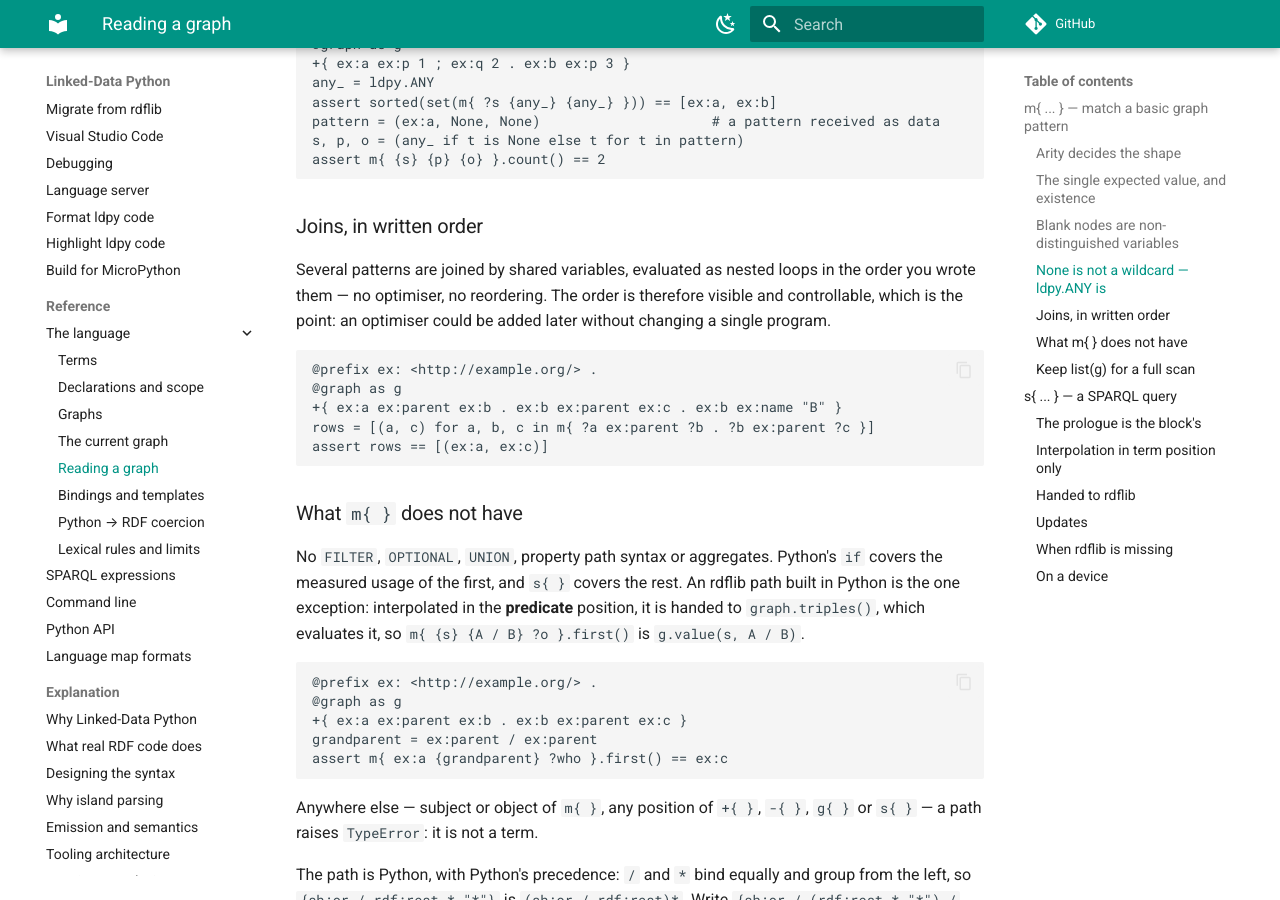
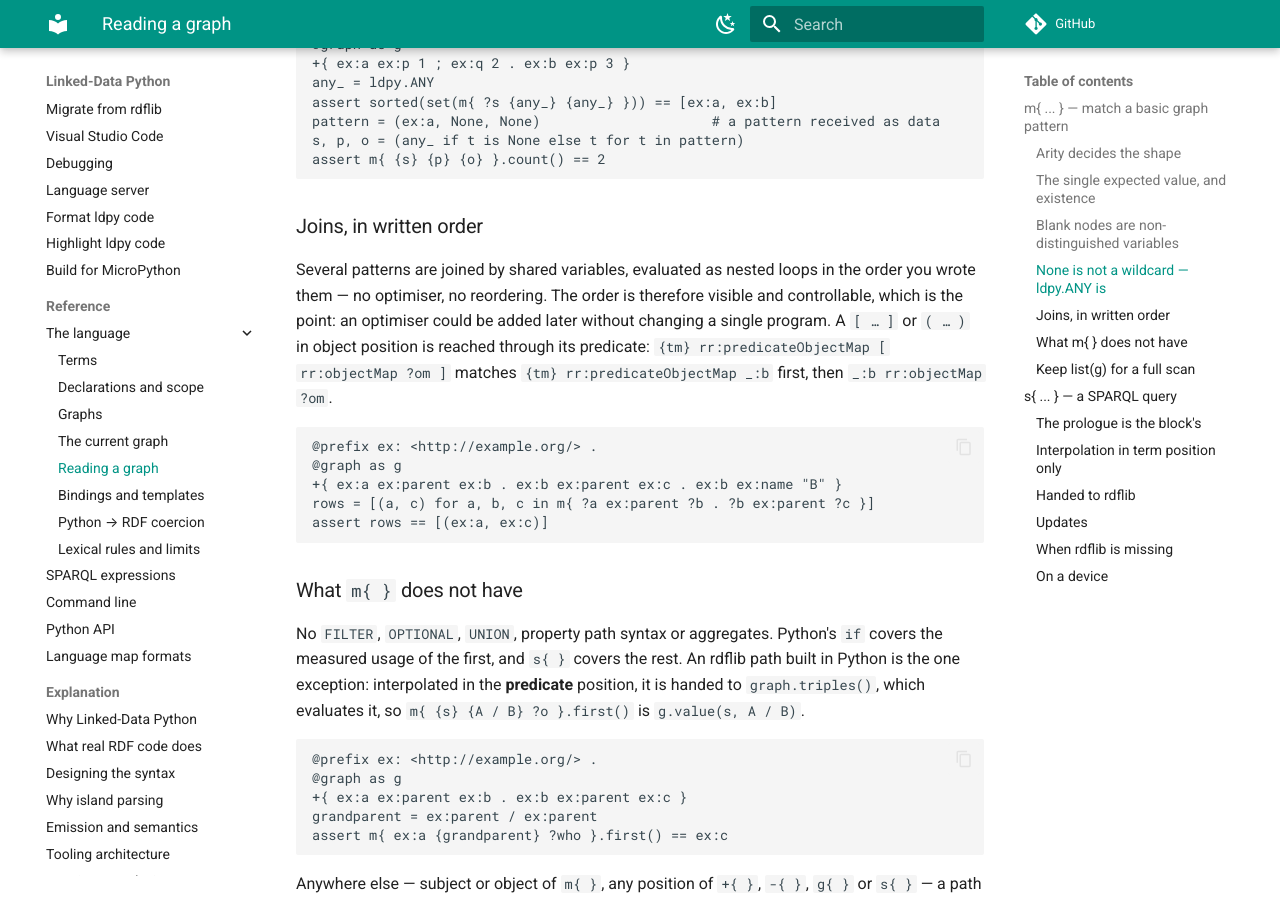
Before and after one commit to linked-data-python/ldpy, an MkDocs documentation site: the page built from docs/reference/language/querying.md, in a window 1280 px wide and 900 px high, scrolled down 2095 px. Built offline with MkDocs 1.6.1 and Material for MkDocs 9.7.7, drawn with Linux system fonts in a browser that asks for light colours; comment, search, counter and statistics services are not loaded.

````diff
--- a/docs/reference/language/querying.md
+++ b/docs/reference/language/querying.md
@@ -105,7 +105,10 @@ assert m{ {s} {p} {o} }.count() == 2
 Several patterns are joined by shared variables, evaluated as nested loops in
 the order you wrote them — no optimiser, no reordering. The order is therefore
 visible and controllable, which is the point: an optimiser could be added
-later without changing a single program.
+later without changing a single program. A `[ … ]` or `( … )` in object
+position is reached through its predicate: `{tm} rr:predicateObjectMap
+[ rr:objectMap ?om ]` matches `{tm} rr:predicateObjectMap _:b` first, then
+`_:b rr:objectMap ?om`.
 
 ```ldpy
 @prefix ex: <http://example.org/> .
````
Also changed, not shown: CHANGELOG.md (+6 -0 lines), 2 other files.
